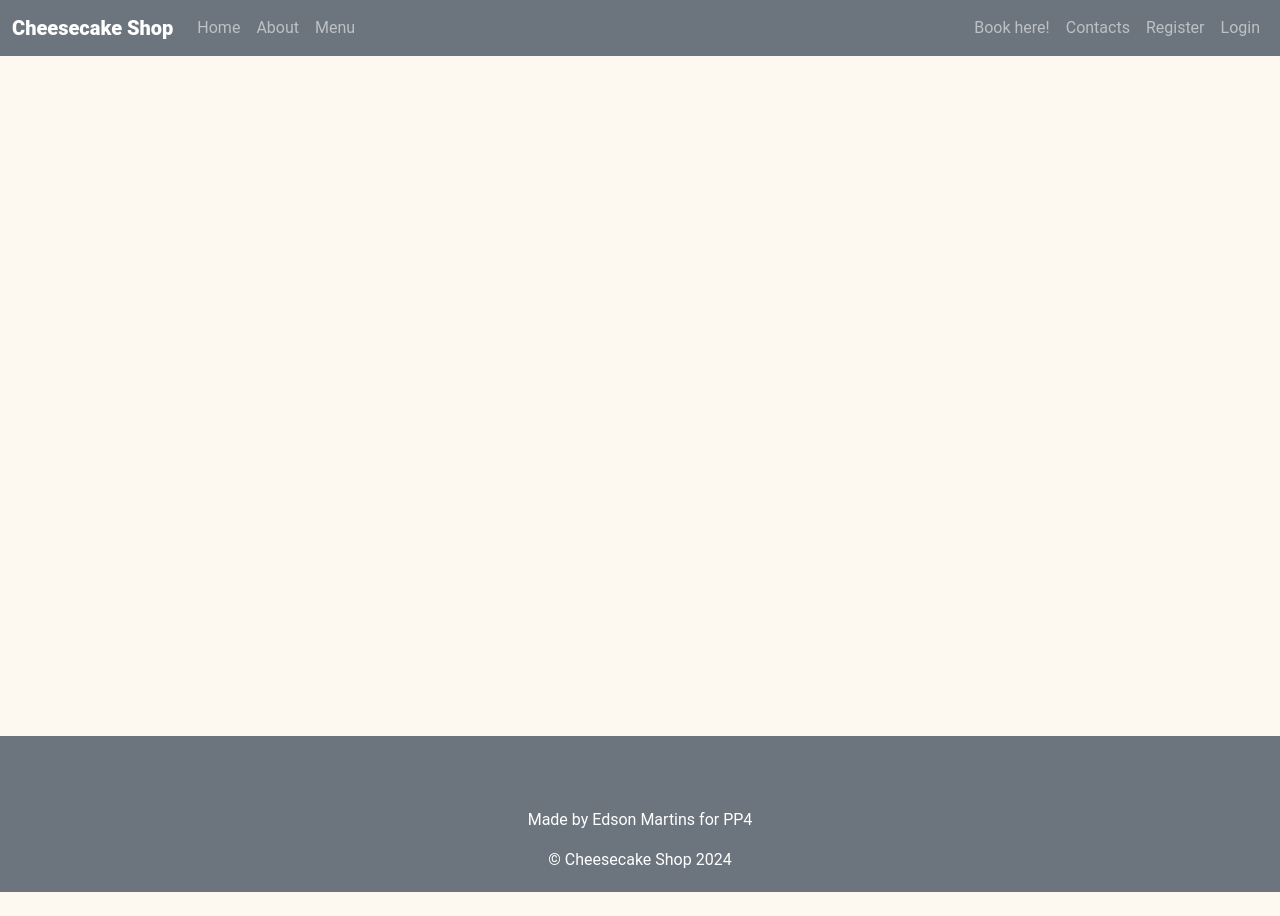
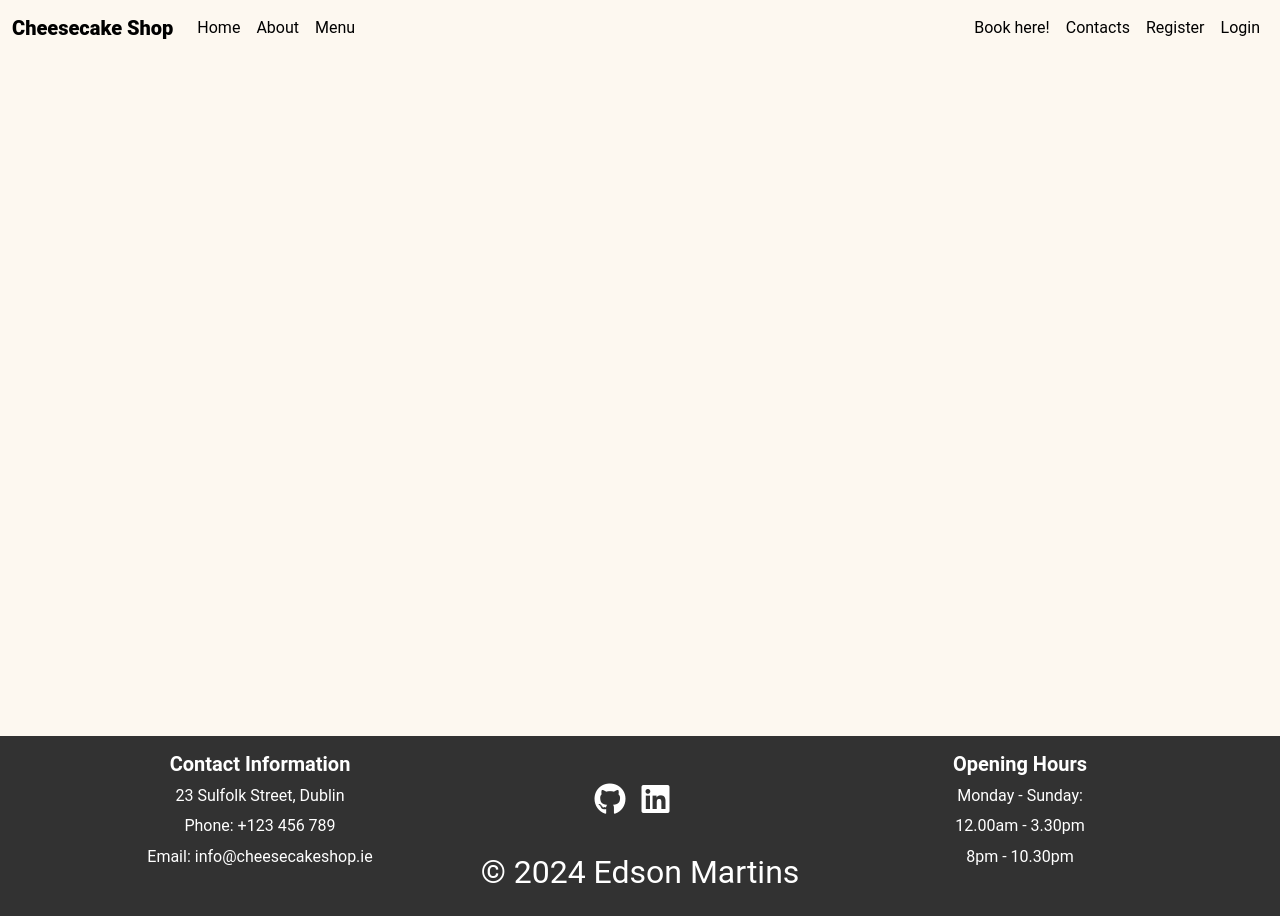
Before and after one commit to Code-Institute-Submissions/PP4-cheesecake_shop, a Django app: page / in a window 1280 px wide. Before the commit the page ends 892 px from the top, so only its background shows below. Run offline with Django 5.2, Linux system fonts and the light colour scheme; some libraries are stand-ins or nearby versions.

Commit message:
fix: add new footer to base

```diff
--- a/static/css/style.css
+++ b/static/css/style.css
@@ -77,7 +77,10 @@ body {
 
 .footer .footer-icons a {
     font-size: 2em;
-    line-height: 1.5em;
-    color: black;
+    line-height: 2em;
     margin-right: 10px;
 }
+
+.copy-right {
+    font-size: 2em;
+}
--- a/templates/base.html
+++ b/templates/base.html
@@ -21,6 +21,7 @@
 
     <!-- Favicon -->
 
+    <script src="https://kit.fontawesome.com/7b8f7af581.js" crossorigin="anonymous"></script>
     <link rel="stylesheet" href="{% static 'css/style.css' %}">
 
 
@@ -29,7 +30,7 @@
 <body class="d-flex flex-column h-100 main-bg background-pattern">
 
     <!-- Nav-bar -->
-    <nav class="navbar navbar-expand-md navbar-dark bg-secondary sticky-top">
+    <nav class="navbar navbar-expand-md navbar-light sticky-top" style="background-color: #FDF8F0;">
         <div class="container-fluid">
             <a class="navbar-brand" href="{% url 'home' %}"><strong><span class="red-c">Cheesecake Shop</strong></a>
             <button class="navbar-toggler" type="button" data-bs-toggle="collapse" data-bs-target="#navbarNav"
@@ -95,32 +96,45 @@
     {% endblock content %}
 
     <!-- Footer -->
-    <footer class="bg-secondary text-black footer py-3">
+    <footer class="footer mt-auto py-3" style="background-color: #323232">
         <div class="container">
             <div class="row">
-                <div class="col-12">
-                    <div class="d-flex flex-row justify-content-center m-3">
-                        <a href="https://www.facebook.com" target="_blank" rel="noopener"
-                            aria-label="Find us on Facebook (link opens in a new tab)" class="me-3 text-white"><i
-                                class="fab fa-facebook-square ms-3"></i></a>
-                        <a href="https://www.instagram.com" target="_blank" rel="noopener"
-                            aria-label="Find us on Instagram (link opens in a new tab)" class="me-3 text-white"><i
-                                class="fab fa-instagram-square ms-3"></i></a>
-                        <a href="https://www.twitter.com" target="_blank" rel="noopener"
-                            aria-label="Find us on Twitter (link opens in a new tab)" class="me-3 text-white"><i
-                                class="fab fa-twitter-square ms-3"></i></a>
-                        <a href="https://www.youtube.com" target="_blank" rel="noopener"
-                            aria-label="Find us on YouTube (link opens in a new tab)" class="me-3 text-white"><i
-                                class="fab fa-youtube-square ms-3"></i></a>
+                 <!-- Left Column: Address, Phone, Email -->
+                <div class="col-md-4 text-center text-white">
+                    <h5><strong>Contact Information</strong></h5>
+                    <p>23 Sulfolk Street, Dublin</p>
+                    <p>Phone: +123 456 789</p>
+                    <p>Email: info@cheesecakeshop.ie</p>
+                </div>
+
+                <!-- Middle Column: Social Media Links -->
+                <div class="col-md-4 text-center">
+                    <div class="d-flex flex-row justify-content-center m-3 footer-icons">
+                        <a href="https://github.com/EdsonSMartins/PP4-cheesecake_shop" target="_blank" rel="noopener"
+                            aria-label="open my GitHub profile in a new tab" class="me-3 text-white">
+                            <i class="fa-brands fa-github"></i>
+                        </a>
+                        <a href="https://www.linkedin.com/in/edson-martins-07a3852b/" target="_blank" rel="noopener"
+                            aria-label="open my LinkedIn profile in a new tab" class="me-3 text-white">
+                            <i class="fa-brands fa-linkedin"></i>
+                        </a>
                     </div>
                     <div class="copy-right">
-                        <p class="text-center text-white">Made by Edson Martins for PP4</p>
-                        <p class="mt-3 mb-1 text-center text-white">© Cheesecake Shop 2024</p>
+                        <p class="mt-3 mb-1 text-center text-white">© 2024 Edson Martins</p>
                     </div>
+                </div>
+
+                 <!-- Right Column: Opening Time -->
+                <div class="col-md-4 text-center text-white">
+                   <h5><strong>Opening Hours</strong></h5>
+                   <p>Monday - Sunday: </p>
+                   <p>12.00am - 3.30pm</p>
+                   <p>8pm - 10.30pm</p>
                 </div>
             </div>
         </div>
     </footer>
+
 
     <script src="https://cdn.jsdelivr.net/npm/@popperjs/core@2.11.7/dist/umd/popper.min.js"
         integrity="sha384-zYPOMqeu1DAVkHiLqWBUTcbYfZ8osu1Nd6Z89ify25QV9guujx43ITvfi12/QExE" crossorigin="anonymous">
```
Also changed, not shown: 1 other file.
